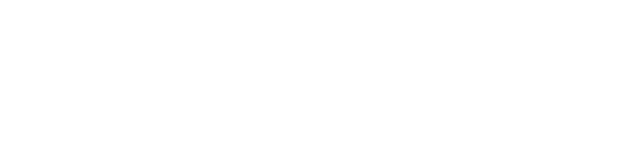
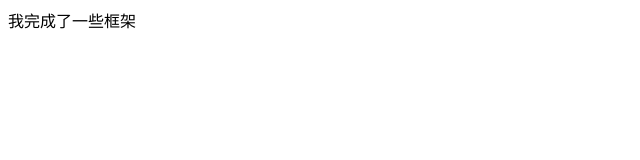
Before and after one commit to duanyanhong/first-Job, a plain HTML site: page index.html in a window 1280 px wide. Shown: the whole page, without its empty margins (0-640 px from the left). Drawn offline with Linux system fonts and the light colour scheme.

Commit message:
架构完成，哈哈哈

```diff
--- a/index.html
+++ b/index.html
@@ -5,6 +5,6 @@
   <title>Title</title>
 </head>
 <body>
-
+<div>我完成了一些框架</div>
 </body>
 </html>
```
